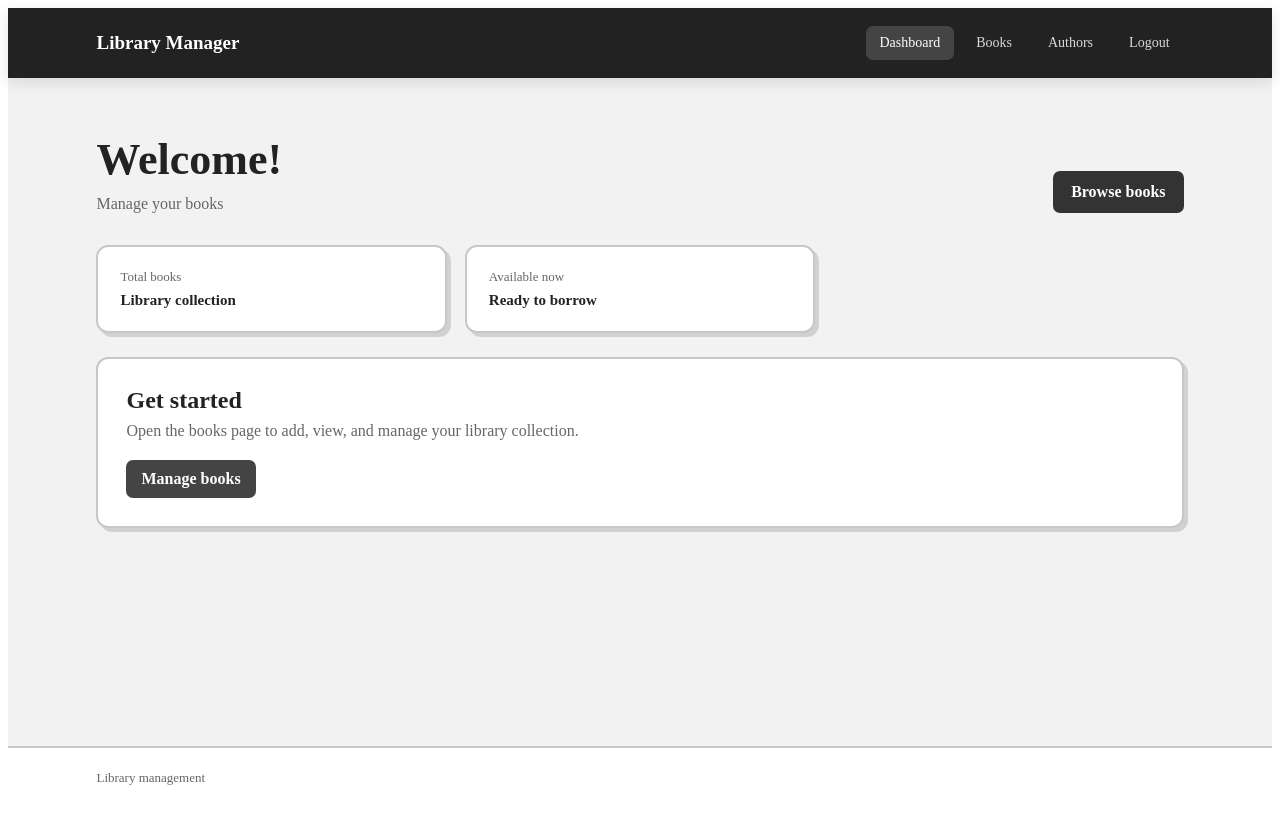
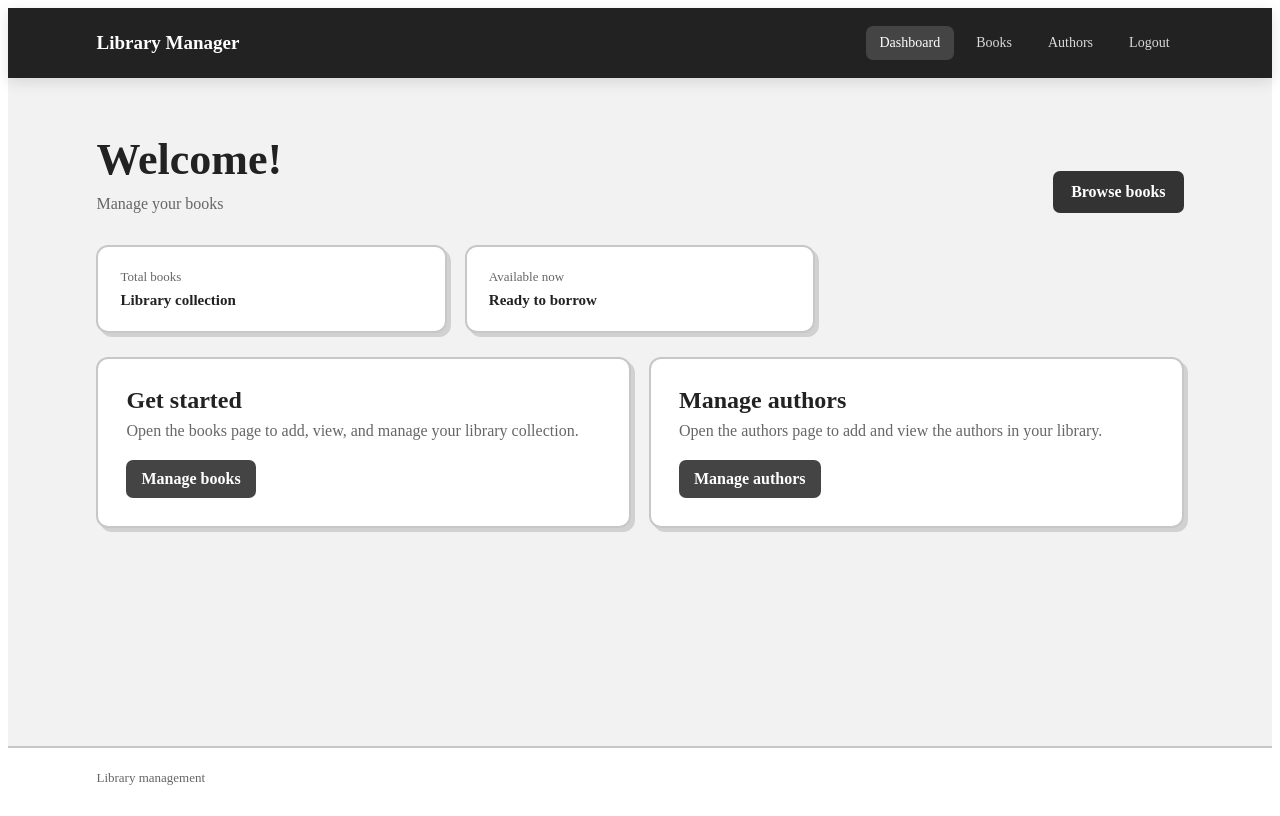
Before and after one commit to Hamzaqamar21/library-manager, a React (Vite) app in the folder client/: page /dashboard in a window 1280 px wide. Built offline with nearby package versions, Linux system fonts and the light colour scheme.

Commit message:
add the card of adding the authors

```diff
--- a/client/src/index.css
+++ b/client/src/index.css
@@ -362,8 +362,14 @@
 }
 
 .dashboard-welcome-card {
+    padding: 28px;
+}
+
+.dashboard-welcome-cards {
+    display: grid;
+    grid-template-columns: repeat(2, 1fr);
+    gap: 18px;
     margin-top: 24px;
-    padding: 28px;
 }
 
 .dashboard-welcome-card h2 {
@@ -447,6 +453,10 @@
         grid-template-columns: 1fr;
     }
 
+    .dashboard-welcome-cards {
+        grid-template-columns: 1fr;
+    }
+
     .dashboard-footer {
         padding: 20px 6%;
     }
--- a/client/src/pages/Dashboard.jsx
+++ b/client/src/pages/Dashboard.jsx
@@ -59,6 +59,7 @@ function Dashboard() {
           </article>
         </section>
 
+        <div className="dashboard-welcome-cards">
           <section className="dashboard-welcome-card">
             <h2>Get started</h2>
             <p>Open the books page to add, view, and manage your library collection.</p>
@@ -66,6 +67,15 @@ function Dashboard() {
               Manage books
             </Link>
           </section>
+
+          <section className="dashboard-welcome-card">
+            <h2>Manage authors</h2>
+            <p>Open the authors page to add and view the authors in your library.</p>
+            <Link className="dashboard-secondary-button" to="/authors">
+              Manage authors
+            </Link>
+          </section>
+        </div>
       </main>
 
       <footer className="dashboard-footer">
```
Lines whose indentation alone changed are shown as unchanged.
